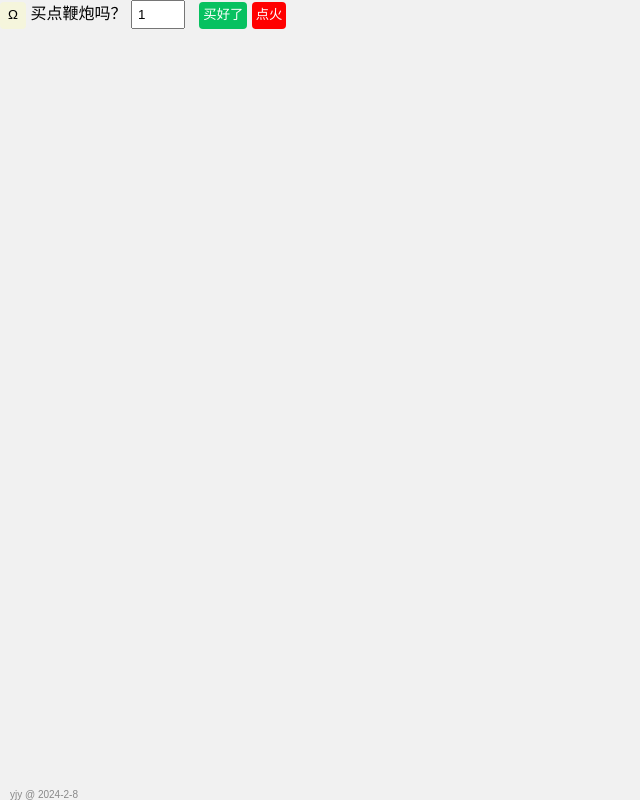
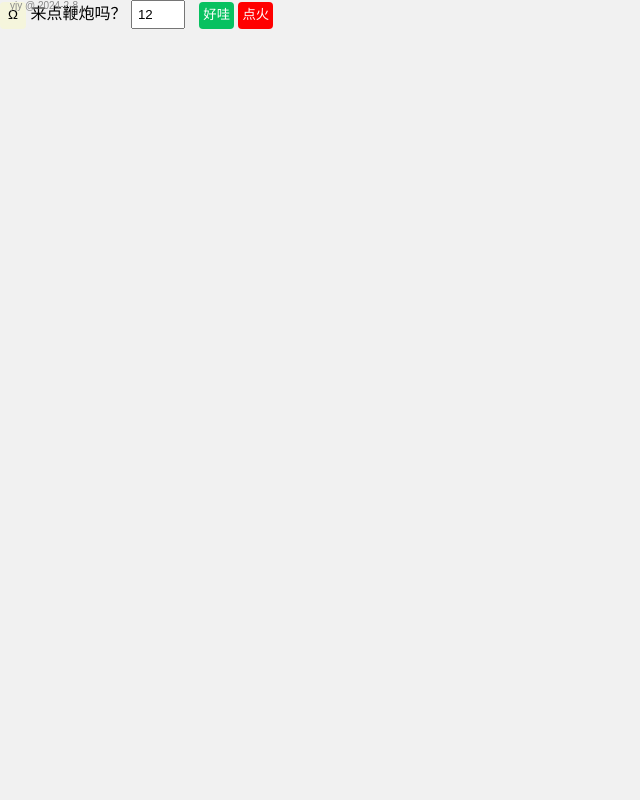
Before and after one commit to 3plus10i/cyberfirework, a plain HTML site: page index.html in a window 1280 px wide. Shown: the whole page, without its empty margins (0-640 px from the left). Drawn offline with Linux system fonts and the light colour scheme.

Commit message:
修复bug

```diff
--- a/index.html
+++ b/index.html
@@ -11,6 +11,7 @@
             margin: 0;
             padding: 0;
             display: flex;
+            flex-direction: column;
             height: 100vh;
             background-color: #f1f1f1;
         }
@@ -77,6 +78,7 @@
         }
 
         #svgContainer {
+            display: block;
             position: relative;
             top: 80px;
             /* 与previousElement的高度相同 */
@@ -90,7 +92,7 @@
             color: yellow;
             background-color: rgb(255, 94, 0);
             padding: 10px;
-            margin: 0 40px;
+            margin: 0 0 0 40px;
             position: relative;
             top: 60px;
         }
@@ -112,7 +114,7 @@
         }
 
         #footer {
-            position: absolute;
+            position: relative;
             bottom: 0;
             left: 10px;
             width: 100%;
@@ -126,9 +128,9 @@
 <body>
     <div id="top-container">
         <button id="loopButton" class="NormalButton" onclick="loop()">Ω</button>
-        <label for="crackerNumber">买点鞭炮吗？</label>
-        <input type="number" id="crackerNumber" value="1">
-        <button id="genButton" class="NormalButton" onclick="gen()">买好了</button>
+        <label for="crackerNumber">来点鞭炮吗？</label>
+        <input type="number" id="crackerNumber" value="12">
+        <button id="genButton" class="NormalButton" onclick="gen()">好哇</button>
         <button id="fireButton" class="CriticalButton" onclick="fire()">点火</button>
     </div>
     <div id="coupletContainer">
```
Also changed, not shown: src/couplet.txt.
